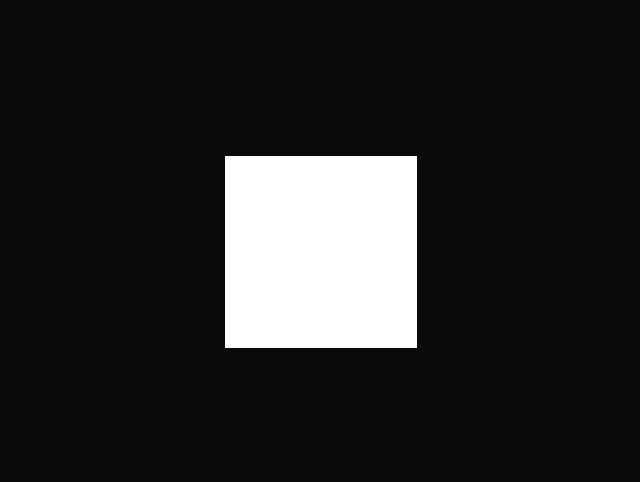
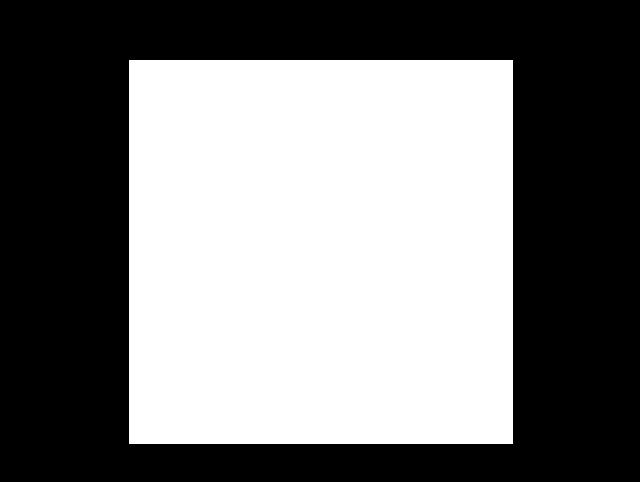
Before and after one commit to henkejo/carousel-editor, a React (Vite) app: page / in a window 1280 px wide. Shown: the part 148-630 px from the top of the page, without its empty margins (319-959 px from the left). Built offline with nearby package versions, Linux system fonts and the light colour scheme.

Commit message:
Add UI code and store for workspace

```diff
--- a/package.json
+++ b/package.json
@@ -14,11 +14,13 @@
     "class-variance-authority": "^0.7.1",
     "clsx": "^2.1.1",
     "express": "^4.18.2",
+    "immer": "^10.1.3",
     "lucide-react": "^0.545.0",
     "react": "^18.2.0",
     "react-dom": "^18.2.0",
     "tailwind-merge": "^3.3.1",
-    "tailwindcss-animate": "^1.0.7"
+    "tailwindcss-animate": "^1.0.7",
+    "zustand": "^5.0.8"
   },
   "devDependencies": {
     "@types/express": "^4.17.21",
--- a/src/App.tsx
+++ b/src/App.tsx
@@ -1,16 +1,7 @@
-import { useState } from 'react'
-import { Button } from '@/components/ui/button'
-import { Heart, Star } from 'lucide-react'
+import Workspace from '@/components/Workspace'
 
 function App() {
-  const [count, setCount] = useState(0)
-
-  return (
-    <div className="min-h-screen bg-background flex items-center justify-center">
-      <div className="bg-white w-48 h-48">
-      </div>
-    </div>
-  )
+  return <Workspace />
 }
 
 export default App
--- /dev/null
+++ b/src/components/Canvas.tsx
@@ -0,0 +1,10 @@
+import React from 'react'
+
+const Canvas: React.FC = () => {
+  return (
+    <div className="bg-white w-96 h-96 shadow-lg">
+    </div>
+  )
+}
+
+export default Canvas
--- /dev/null
+++ b/src/components/Workspace.tsx
@@ -0,0 +1,111 @@
+import React, { useRef, useEffect, useState } from 'react'
+import { useWorkspaceStore } from '@/store/workspaceStore'
+import Canvas from './Canvas'
+
+const isDragKeyPressed = (e: KeyboardEvent | MouseEvent | WheelEvent) => {
+  return e.ctrlKey || e.metaKey
+}
+
+const Workspace: React.FC = () => {
+  const workspaceRef = useRef<HTMLDivElement>(null)
+  const [isDragKeyHeld, setIsDragKeyHeld] = useState(false)
+  const {
+    zoom,
+    pan,
+    isDragging,
+    lastPanPosition,
+    setZoom,
+    updatePan,
+    setIsDragging,
+    setLastPanPosition
+  } = useWorkspaceStore()
+
+  useEffect(() => {
+    const workspace = workspaceRef.current
+    if (!workspace) return
+
+    const handleWheel = (e: WheelEvent) => {
+      e.preventDefault()
+
+      if (isDragKeyPressed(e)) {
+        const zoomChange = zoom + e.deltaY * -0.005
+        setZoom(zoomChange)
+      } else {
+        updatePan(-e.deltaX, -e.deltaY)
+      }
+    }
+
+    const handleKeyDown = (e: KeyboardEvent) => {
+      if (e.key === 'Meta' || e.key === 'Control') {
+        setIsDragKeyHeld(true)
+      }
+    }
+
+    const handleKeyUp = (e: KeyboardEvent) => {
+      if (e.key === 'Meta' || e.key === 'Control') {
+        setIsDragKeyHeld(false)
+        setIsDragging(false)
+      }
+    }
+
+    const handleMouseDown = (e: MouseEvent) => {
+      if (isDragKeyPressed(e)) {
+        e.preventDefault()
+        setIsDragging(true)
+        setLastPanPosition({ x: e.clientX, y: e.clientY })
+      }
+    }
+
+    const handleMouseMove = (e: MouseEvent) => {
+      if (isDragging && isDragKeyPressed(e)) {
+        e.preventDefault()
+        const deltaX = e.clientX - lastPanPosition.x
+        const deltaY = e.clientY - lastPanPosition.y
+        updatePan(deltaX, deltaY)
+        setLastPanPosition({ x: e.clientX, y: e.clientY })
+      }
+    }
+
+    const handleMouseUp = () => {
+      setIsDragging(false)
+    }
+
+    workspace.addEventListener('wheel', handleWheel, { passive: false })
+    workspace.addEventListener('mousedown', handleMouseDown)
+    workspace.addEventListener('mousemove', handleMouseMove)
+    workspace.addEventListener('mouseup', handleMouseUp)
+    workspace.addEventListener('mouseleave', handleMouseUp)
+    document.addEventListener('keydown', handleKeyDown)
+    document.addEventListener('keyup', handleKeyUp)
+
+    return () => {
+      workspace.removeEventListener('wheel', handleWheel)
+      workspace.removeEventListener('mousedown', handleMouseDown)
+      workspace.removeEventListener('mousemove', handleMouseMove)
+      workspace.removeEventListener('mouseup', handleMouseUp)
+      workspace.removeEventListener('mouseleave', handleMouseUp)
+      document.removeEventListener('keydown', handleKeyDown)
+      document.removeEventListener('keyup', handleKeyUp)
+    }
+  }, [zoom, pan, isDragging, lastPanPosition, setZoom, updatePan, setIsDragging, setLastPanPosition])
+
+  return (
+    <div
+      ref={workspaceRef}
+      className={`w-full h-screen bg-black overflow-hidden ${isDragKeyHeld ? 'cursor-grab active:cursor-grabbing' : 'cursor-default'}`}
+      style={{ userSelect: 'none' }}
+    >
+      <div
+        className="relative"
+        style={{
+          transform: `translate(${pan.x}px, ${pan.y}px) scale(${zoom})`,
+          transformOrigin: '0 0'
+        }}
+      >
+        <Canvas />
+      </div>
+    </div>
+  )
+}
+
+export default Workspace
--- /dev/null
+++ b/src/store/workspaceStore.ts
@@ -0,0 +1,52 @@
+import { create } from 'zustand'
+import { immer } from 'zustand/middleware/immer'
+
+interface WorkspaceState {
+  zoom: number
+  pan: { x: number; y: number }
+  isDragging: boolean
+  lastPanPosition: { x: number; y: number }
+  setZoom: (zoom: number) => void
+  setPan: (pan: { x: number; y: number }) => void
+  updatePan: (deltaX: number, deltaY: number) => void
+  setIsDragging: (isDragging: boolean) => void
+  setLastPanPosition: (position: { x: number; y: number }) => void
+  reset: () => void
+}
+
+export const useWorkspaceStore = create<WorkspaceState>()(
+  immer((set) => ({
+    zoom: 1,
+    pan: { x: window.innerWidth / 2 - 192, y: window.innerHeight / 2 - 192 },
+    isDragging: false,
+    lastPanPosition: { x: 0, y: 0 },
+
+    setZoom: (zoom: number) => set((state) => {
+      state.zoom = Math.min(Math.max(0.1, zoom), 5)
+    }),
+
+    setPan: (pan: { x: number; y: number }) => set((state) => {
+      state.pan = pan
+    }),
+
+    updatePan: (deltaX: number, deltaY: number) => set((state) => {
+      state.pan.x += deltaX
+      state.pan.y += deltaY
+    }),
+
+    setIsDragging: (isDragging: boolean) => set((state) => {
+      state.isDragging = isDragging
+    }),
+
+    setLastPanPosition: (position: { x: number; y: number }) => set((state) => {
+      state.lastPanPosition = position
+    }),
+
+    reset: () => set((state) => {
+      state.zoom = 1
+      state.pan = { x: window.innerWidth / 2 - 192, y: window.innerHeight / 2 - 192 }
+      state.isDragging = false
+      state.lastPanPosition = { x: 0, y: 0 }
+    })
+  }))
+)
```
Also changed, not shown: 1 other file (tests, documents, lock files or other folders).
